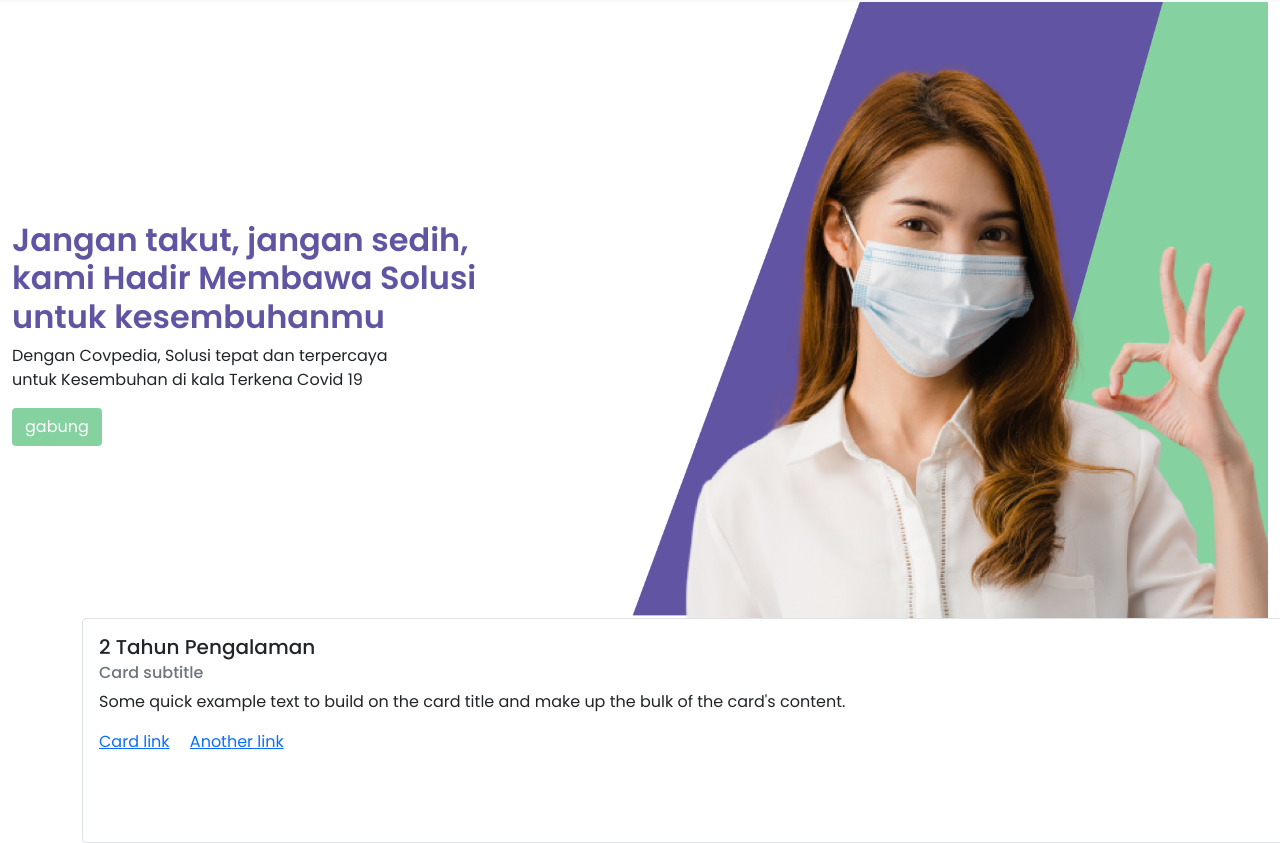
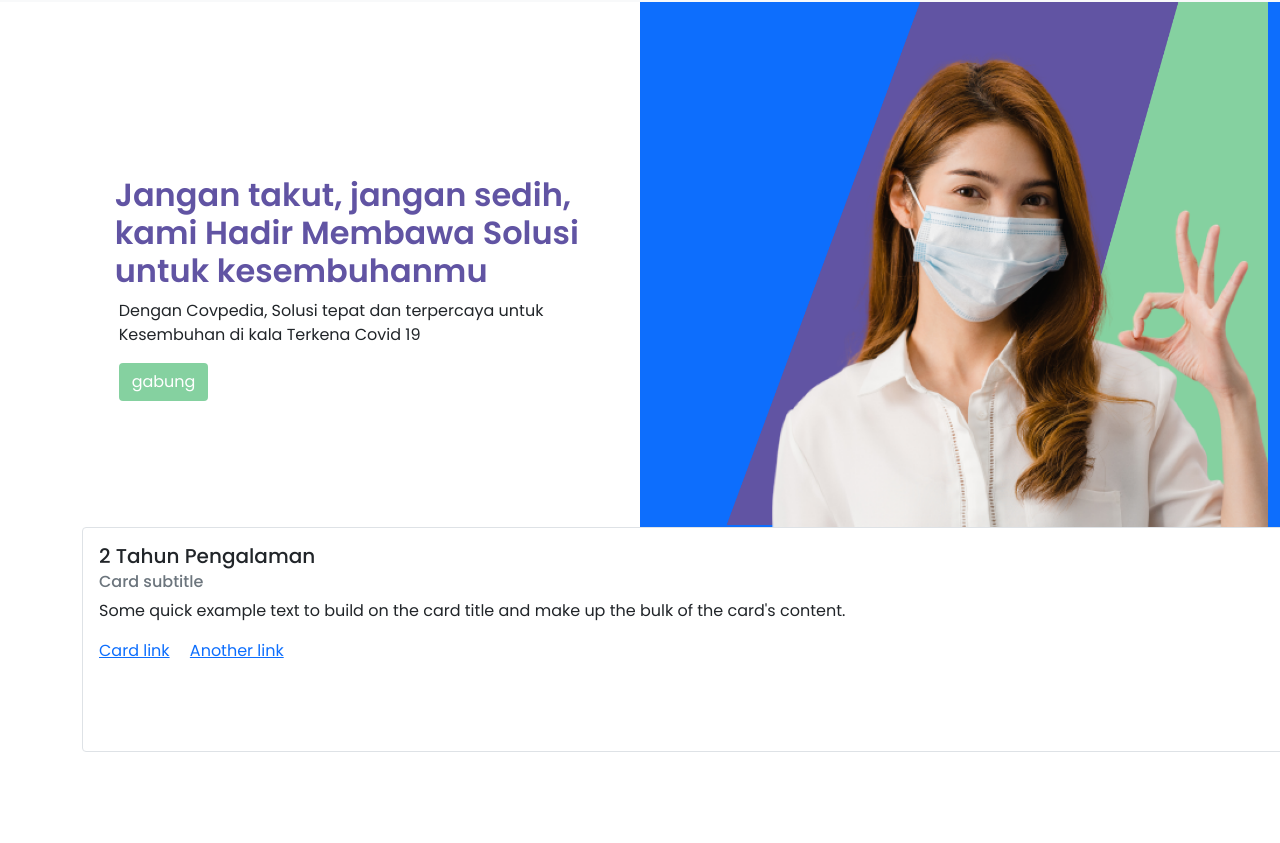
Before and after one commit to irfanramadhan1999/irfanxirfan, a plain HTML site: page index.html in a window 1280 px wide. Shown: the part 65-908 px from the top of the page. After the commit the page ends 817 px from the top, so only its background shows below. Drawn offline with nearby package versions, Linux system fonts and the light colour scheme.

Commit message:
perubahan pertama

```diff
--- a/index.html
+++ b/index.html
@@ -47,24 +47,25 @@
       <section id="hero">
         <div class="container-fluid">
             <div class="row">
-              <div class="col-md-5 col-12 mt-5  d-flex align-content-center flex-wrap ">
-                      <h2 class="judul-main">Jangan takut, jangan sedih, kami Hadir Membawa Solusi untuk kesembuhanmu</h2>
+              <div class="col-md-6  mt-5  d-flex align-content-center flex-wrap ">
+                      <h2 class="judul-main col-10 text-start ms-auto">Jangan takut, jangan sedih, kami Hadir Membawa Solusi untuk kesembuhanmu</h2>
 
                   <div class="row">
-                    <div class="col-10">
+                    <div class="col-10 ms-auto">
                       <p>Dengan Covpedia, Solusi tepat dan terpercaya untuk Kesembuhan di kala Terkena Covid 19</p>
+                      <a class="btn" href="#" role="button" style="background-color: #85D1A0; color: white;">gabung</a>
                     </div>
                   </div>
 
                   <div class="row">
-                    <div class="col-12">
-                      <a class="btn" href="#" role="button" style="background-color: #85D1A0; color: white;">gabung</a>
+                    <div class="col-12 ms-auto">
+
                     </div>
                   </div>
               </div>
 
-              <div class="col-md-7 col-12 ">
-                <img src="Group 78.png" alt="" style="width: 1159px;" class="img-fluid" >
+              <div class="col-md-6 bg-primary  ">
+                <img src="Group 78.png" alt="" style="width: 100%;" class="img-fluid" >
             </div>
         </div>
       </section>
@@ -72,7 +73,7 @@
 
       <!-- awal experience -->
       <section id="experience">
-        <div class="container">
+        <div class="container ">
           <div class="card border rounded-5" style="width: 1273px; height: 225px;">
             <div class="card-body">
               <h5 class="card-title">2 Tahun Pengalaman</h5>
```
